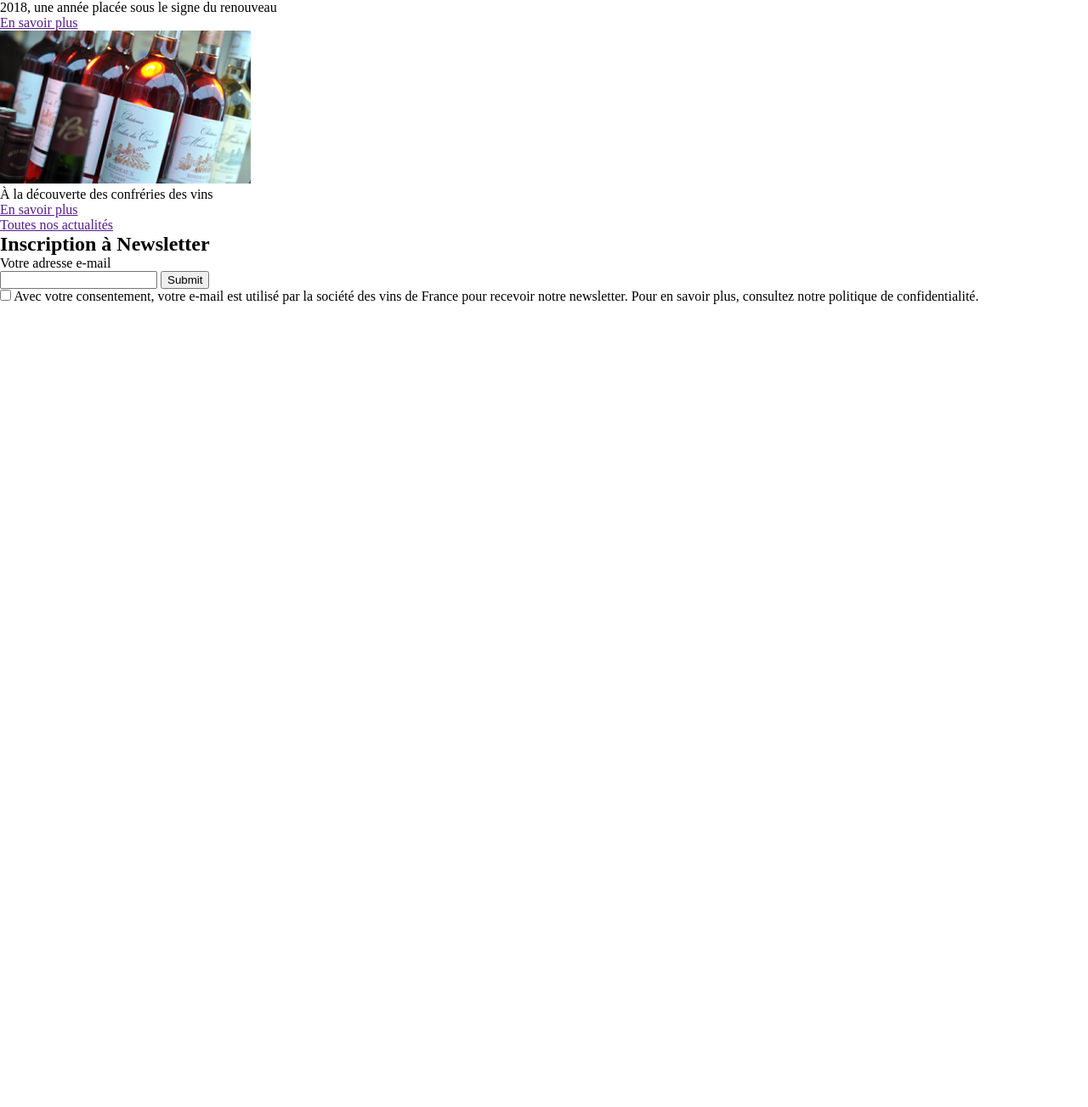
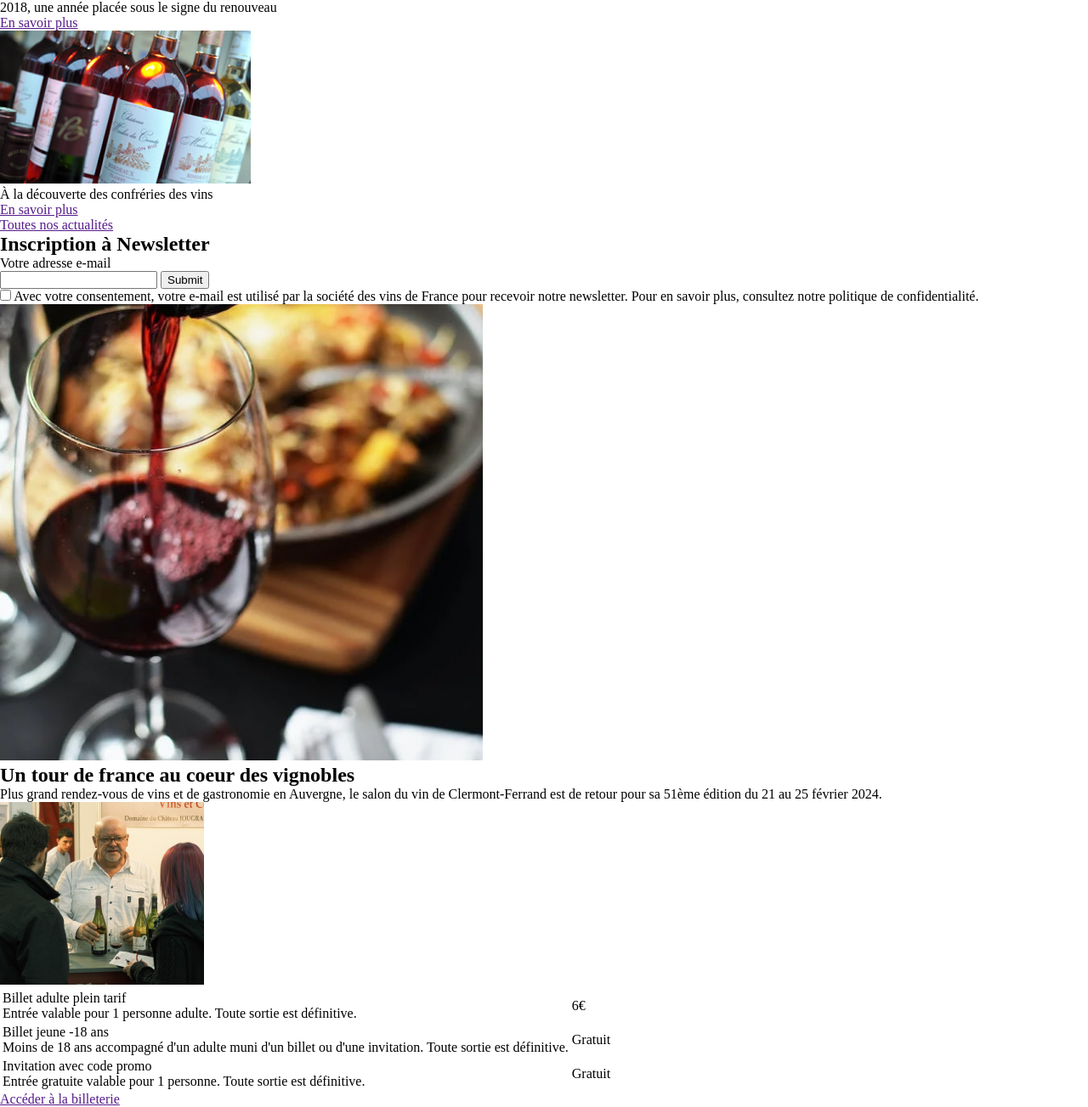
Before and after one commit to Balidriss/Human-Booster, a plain HTML site: page index.html in a window 1280 px wide. Shown: the part 3882-5185 px from the top of the page at 85% size. Before the commit the page ends 4240 px from the top, so only its background shows below. Drawn offline with Linux system fonts and the light colour scheme.

Commit message:
section tarif raw

```diff
--- a/index.html
+++ b/index.html
@@ -49,7 +49,7 @@
                     <a href="" class="btn cta-salon">
                         <p>Découvrir le salon</p>
                     </a>
-                    <a href="" class="btn cta-billeterie"> <!--icon -->
+                    <a href="" class="btn cta-billeterie-red"> <!--icon -->
                         <p>Accéder à la billeterie</p>
                     </a>
                 </div>
@@ -191,16 +191,66 @@
                         <div class="consent-block">
                             <input type="checkbox" id="consent" name="consent-newsletter" value="consent-newsletter">
                             <label for="consent"> Avec votre consentement, votre e-mail est utilisé par la société des
-                                vins
-                                de France pour recevoir notre newsletter.
+                                vins de France pour recevoir notre newsletter.
                                 Pour en savoir plus, consultez notre politique de confidentialité.</label>
                         </div>
+                    </form>
+            </div>
+        </section>
+        <section id="section-tarif">
+            <!-- !!!!!!!!!!!!!!!!!!!
+                alt and title to complete
+                !!!!!!!!!!!!!!!!!!!! -->
 
 
-                    </form>
 
-            </div>
+            <article>
+                <img src="assets/img/red_wine_glass.jpg" alt="" title="">
+                <div class="row info-pratique">
 
+                    <h2><span class="minor-title-font">Un tour de france</span> au coeur des vignobles</h2>
+                    <p>Plus grand rendez-vous de vins et de gastronomie en Auvergne, le salon du vin de Clermont-Ferrand
+                        est de retour pour sa 51ème édition du 21 au 25 février 2024.</p>
+                    <div>
+                        <img src="assets/img/man_presenting_wine.jpg" alt="" title="">
+                    </div>
+                </div>
+                <table>
+
+                    <tr>
+                        <td>
+                            <p>Billet adulte plein tarif</p>
+                            <p>Entrée valable pour 1 personne adulte. Toute sortie est définitive.</p>
+                        </td>
+                        <td>
+                            <p>6€</p>
+                        </td>
+                    </tr>
+                    <tr>
+                        <td>
+                            <p>Billet jeune -18 ans</p>
+                            <p>Moins de 18 ans accompagné d'un adulte muni d'un billet ou d'une invitation. Toute sortie
+                                est définitive.</p>
+                        </td>
+                        <td>
+                            <p>Gratuit</p>
+                        </td>
+                    </tr>
+                    <tr>
+                        <td>
+                            <p>Invitation avec code promo</p>
+                            <p>Entrée gratuite valable pour 1 personne. Toute sortie est définitive.</p>
+                        </td>
+                        <td>
+                            <p>Gratuit</p>
+                        </td>
+                    </tr>
+
+                </table>
+                <a href="" class="btn cta-billeterie-white"> <!--icon -->
+                    <p>Accéder à la billeterie</p>
+                </a>
+            </article>
         </section>
     </main>
     <footer>
```
